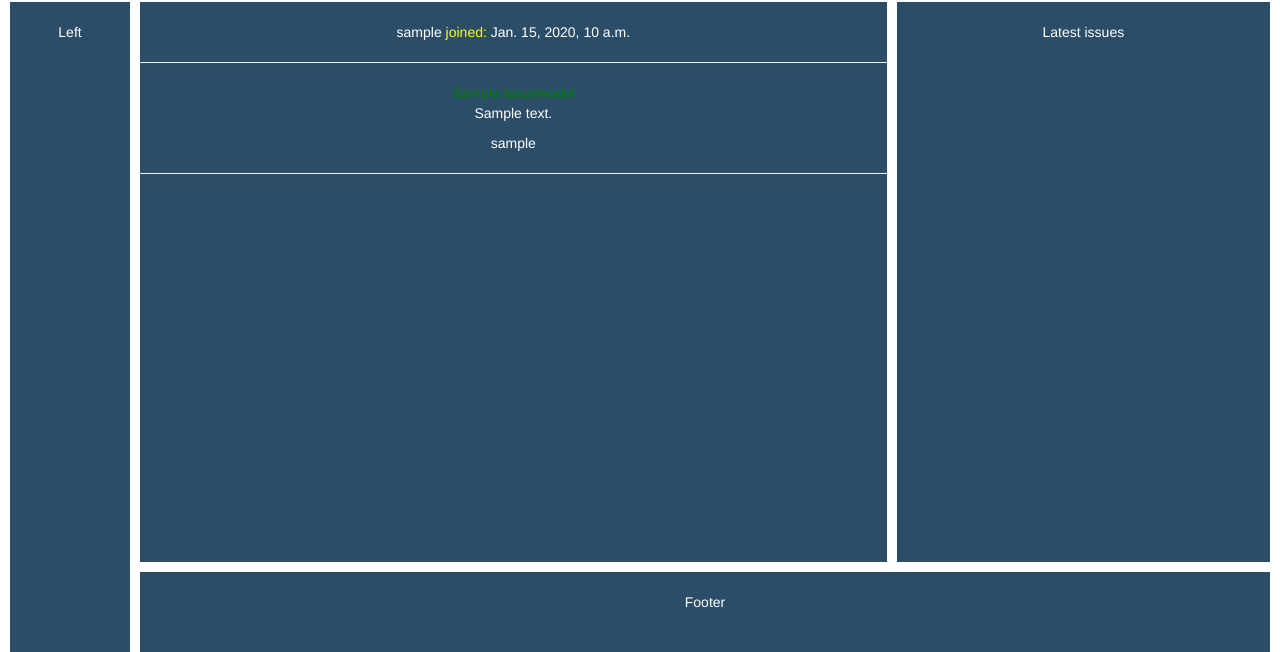
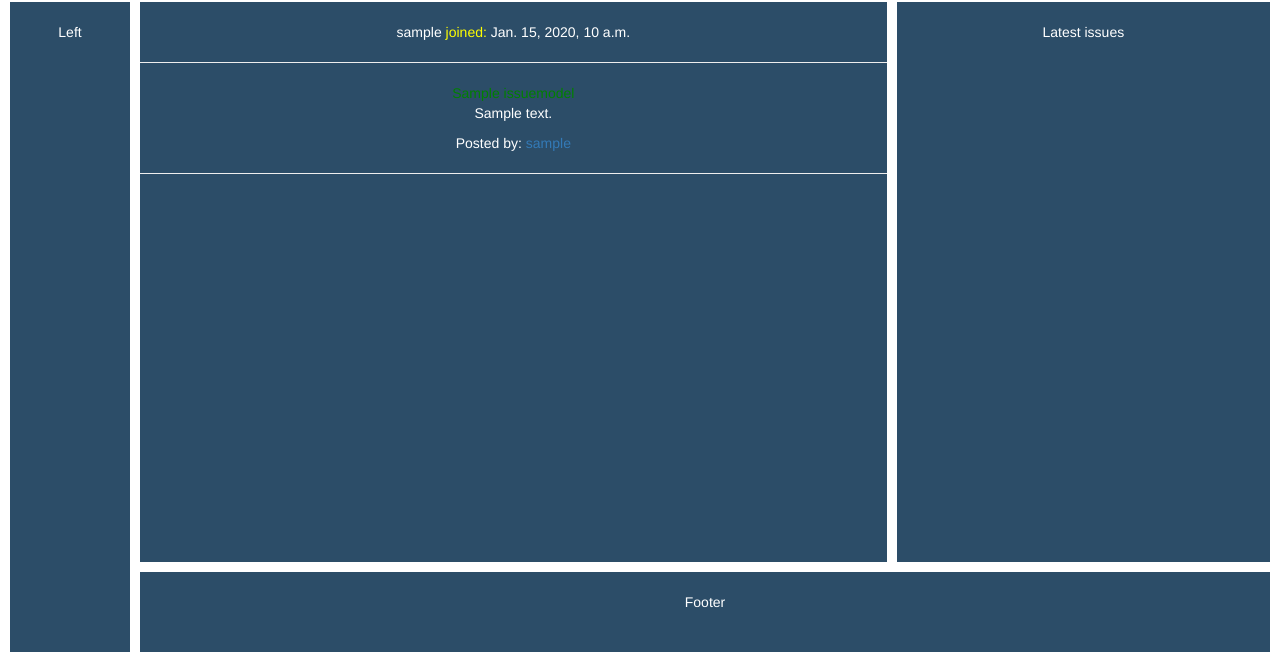
Before and after one commit to TaigaTenori/project5-IssueTracker, a Django app: page /issues/ in a window 1280 px wide. Shown: the part 178-830 px from the top of the page. Run offline with Django 3.2, Linux system fonts and the light colour scheme; tables that the repository leaves empty hold one stand-in row (values such as "Sample post"); some libraries are stand-ins or nearby versions.

Commit message:
usernames are now links that lead to their profile page

```diff
--- a/issues/templates/issues.html
+++ b/issues/templates/issues.html
@@ -8,7 +8,7 @@
     {% for issue in issues %}
         <span style="color: green">{{ issue.name }} </span>
         <p> {{ issue.body }} </p>
-        <p> {{ issue.author }}</p>
+        <p> Posted by: <a href=" {% url 'request_username' issue.author %} ">{{ issue.author }}</a></p>
         <hr/>
     {% endfor %}
 
```
